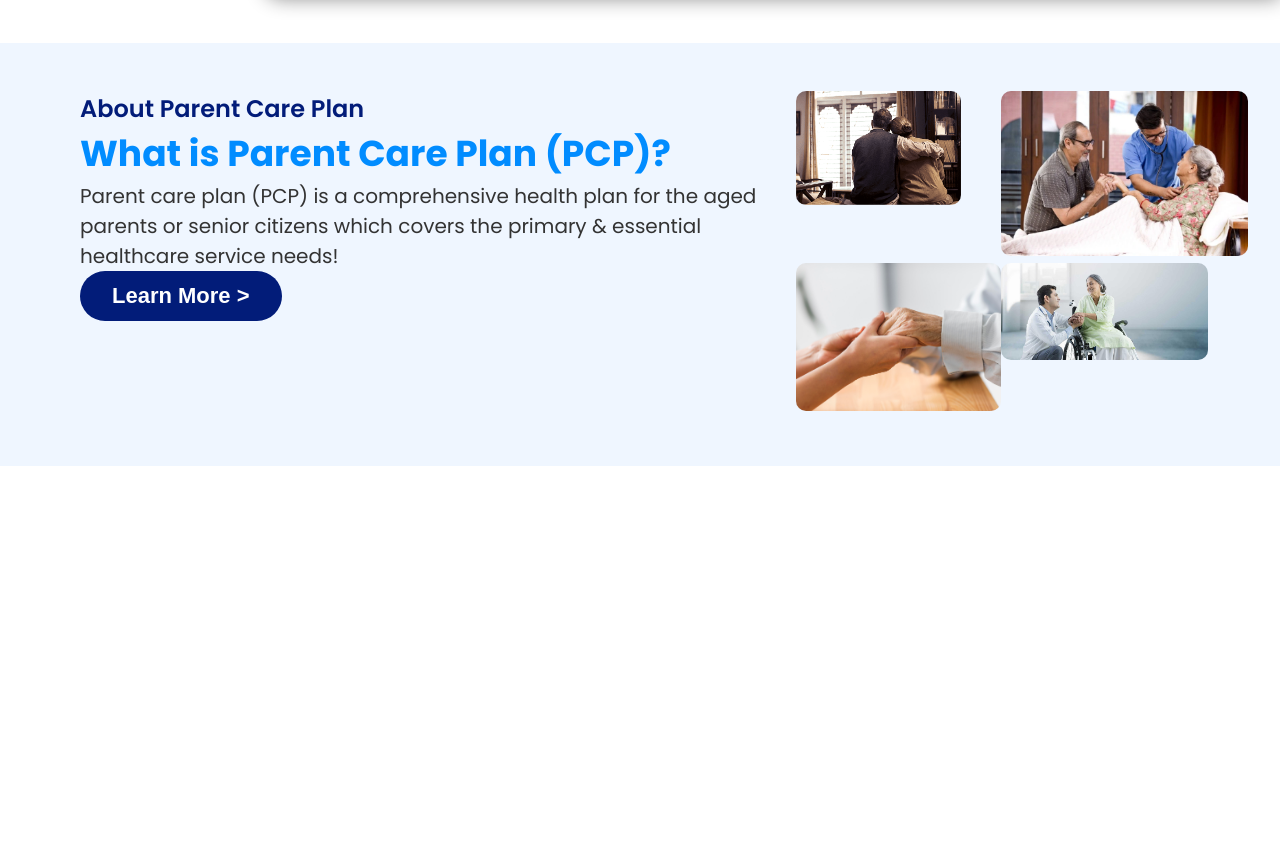
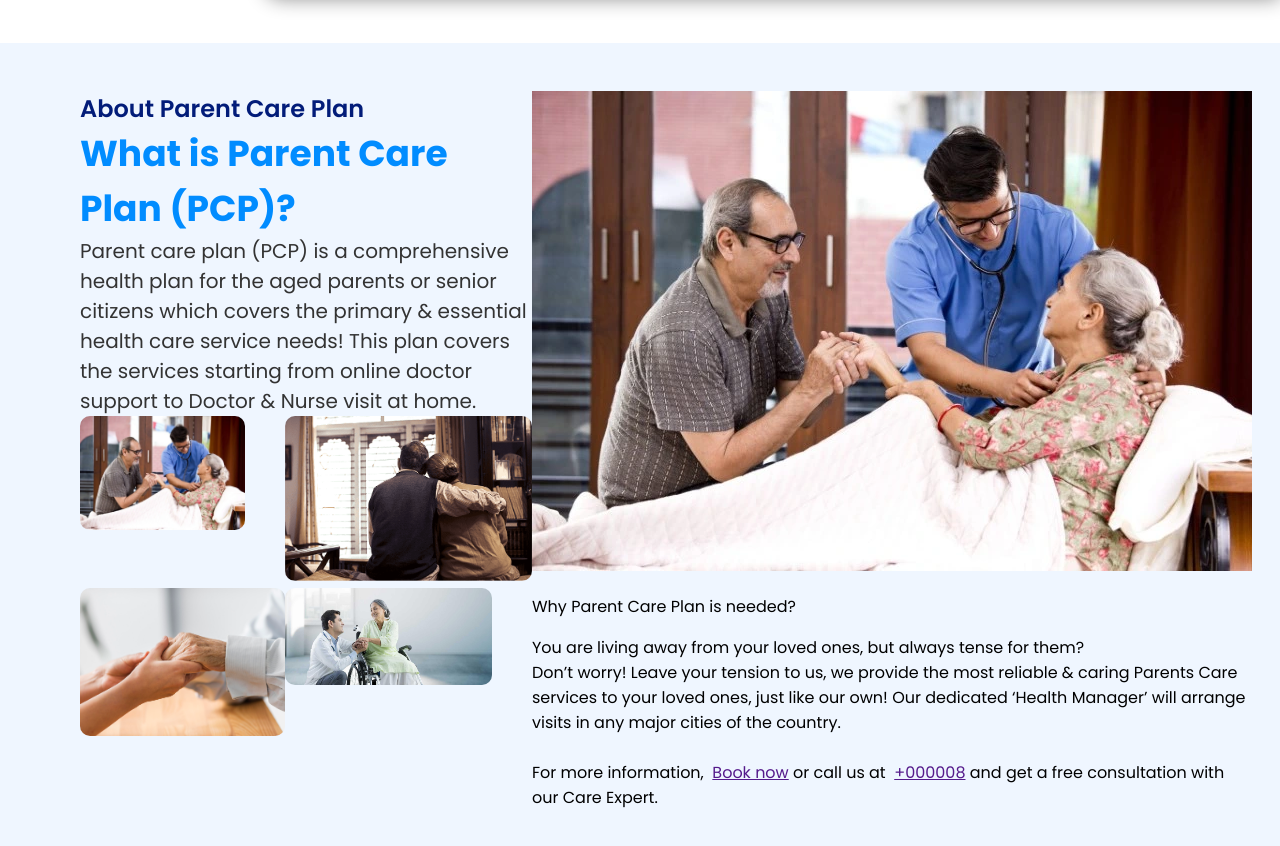
Before and after one commit to SalehinBinIqbal/parents-care-webpage, a React (Create React App) app: page / in a window 1280 px wide. Shown: the part 460-1306 px from the top of the page. Before the commit the page ends 926 px from the top, so only its background shows below. Built offline with nearby package versions, Linux system fonts and the light colour scheme; the HTML template or start-up script is replaced by a standard one.

Commit message:
Updated About Section

```diff
--- a/src/components/Body/About/About.jsx
+++ b/src/components/Body/About/About.jsx
@@ -1,17 +1,22 @@
-import photo1 from '../../../assets/cardimage1.png';
-import photo2 from '../../../assets/cardimage2.webp';
-import photo3 from '../../../assets/nurse-holding-senior-man-s-hands-comfort.jpg';
-import photo4 from '../../../assets/objImage.jpg';
-import classes from './About.module.css';
+import photo2 from "../../../assets/cardimage1.png";
+import photo1 from "../../../assets/cardimage2.webp";
+import photo3 from "../../../assets/nurse-holding-senior-man-s-hands-comfort.jpg";
+import photo4 from "../../../assets/objImage.jpg";
+import classes from "./About.module.css";
 
-function About(){
-    return(
+function About() {
+  return (
     <div className={classes.aboutSectionContainer}>
+      <div className={classes.lightColorContainer}>
         <div className={classes.textArea}>
           <p>About Parent Care Plan</p>
           <p>What is Parent Care Plan (PCP)?</p>
-                <p>Parent care plan (PCP) is a comprehensive health plan for the aged parents or senior citizens which covers the primary & essential healthcare service needs!</p>
-                <button>Learn More {'>'}</button>
+          <p>
+            Parent care plan (PCP) is a comprehensive health plan for the aged
+            parents or senior citizens which covers the primary & essential
+            health care service needs! This plan covers the services starting
+            from online doctor support to Doctor & Nurse visit at home.
+          </p>
         </div>
         <div className={classes.photoArea}>
           <div className={classes.stackedImage}>
@@ -28,6 +33,30 @@ function About(){
           </div>
         </div>
       </div>
+      <div className={classes.deepColorContainer}>
+        <div className={classes.photoArea2}>
+          <div className={classes.borderImage}>
+            <img src={photo1} alt="" />
+          </div>
+        </div>
+        <div className={classes.textArea2}>
+          <p>Why Parent Care Plan is needed?</p>
+          <p>
+            You are living away from your loved ones, but always tense for them?
+            <br />
+            Don’t worry! Leave your tension to us, we provide the most reliable
+            & caring Parents Care services to your loved ones, just like our
+            own! Our dedicated ‘Health Manager’ will arrange visits in any major
+            cities of the country.
+            <br /> <br />
+            For more information, &nbsp;
+            <a href="">Book now</a> or call us at &nbsp;
+            <a href="">+000008</a> and get a free consultation with our Care
+            Expert.
+          </p>
+        </div>
+      </div>
+    </div>
   );
 }
 
```
Lines whose indentation alone changed are shown as unchanged.
